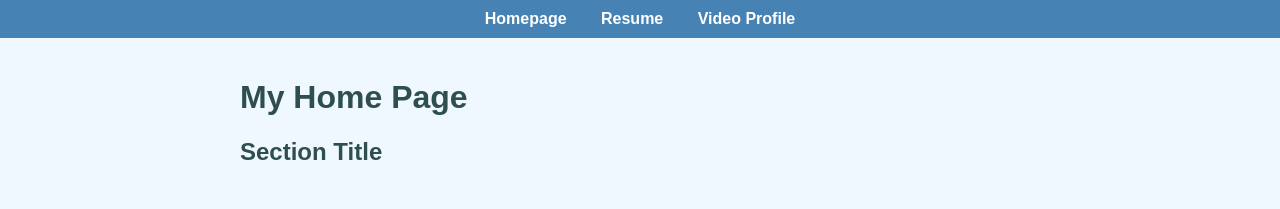
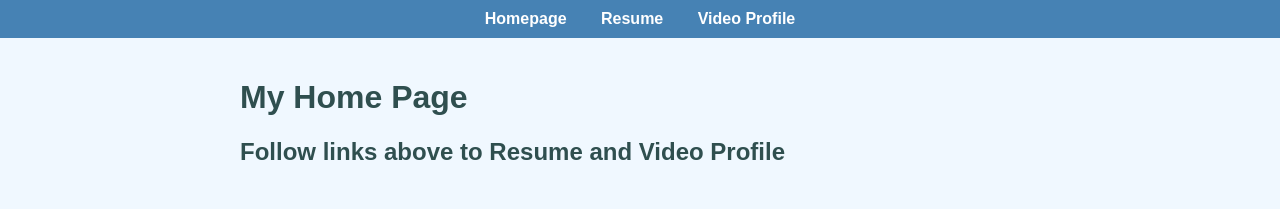
Before and after one commit to Vengefulvv/Portfolio, a plain HTML site: page index.html in a window 1280 px wide. Drawn offline with Linux system fonts and the light colour scheme.

Commit message:
updated index

```diff
--- a/index.html
+++ b/index.html
@@ -18,7 +18,7 @@
   </header>
   <main>
     <h1>My Home Page</h1>
-    <h2>Section Title</h2>
+    <h2>Follow links above to Resume and Video Profile</h2>
 
 </main>
 </body>
```
